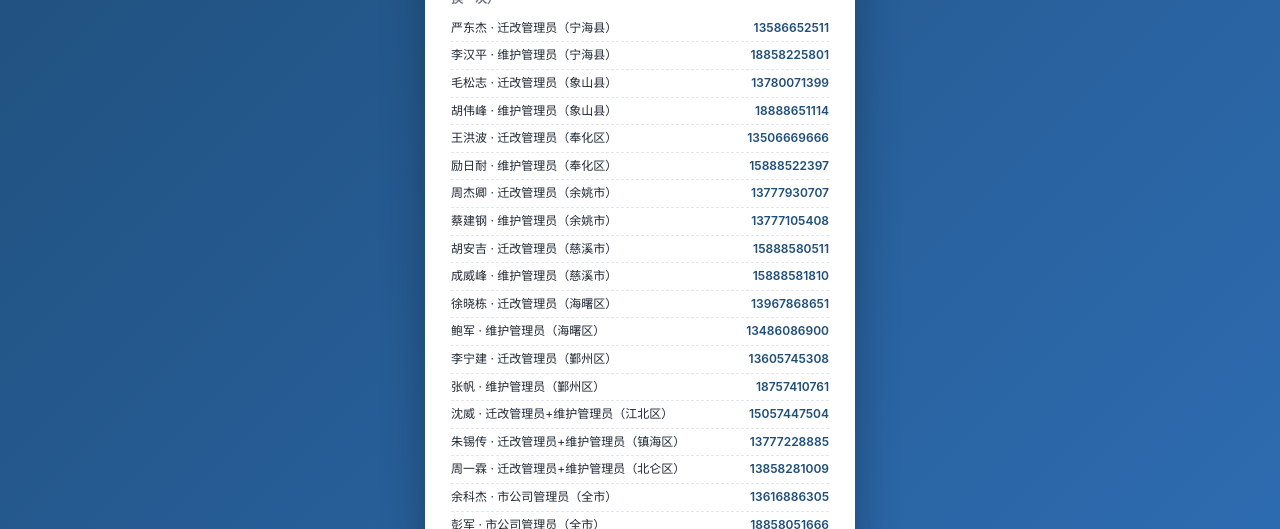
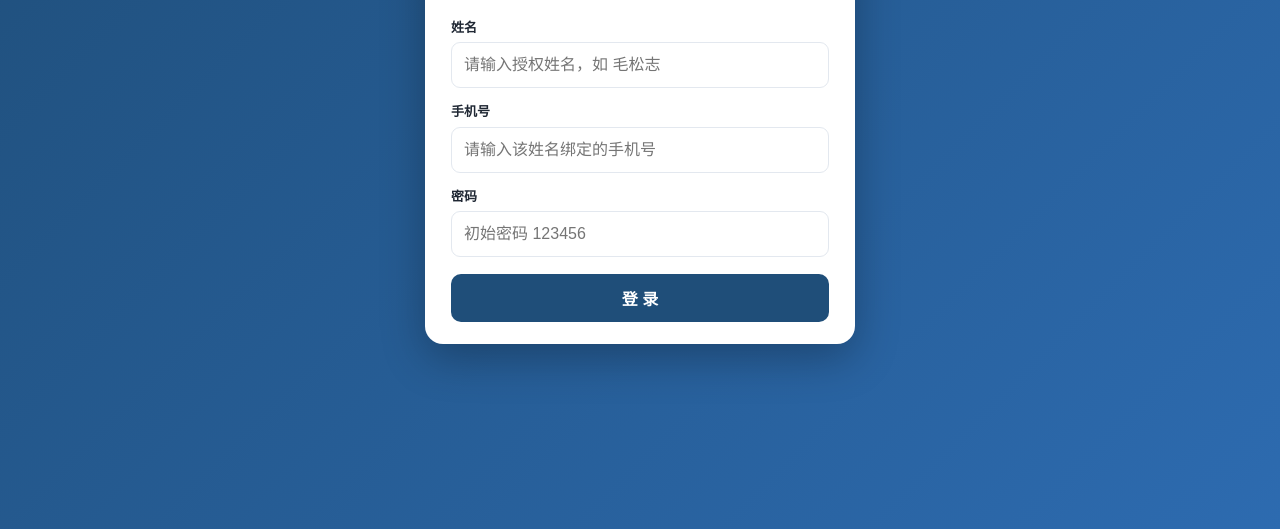
Before and after one commit to X-man1988/X-man1988.github.io, a plain HTML site: page cable/index.html in a window 1280 px wide. Shown: the part 271-800 px from the top of the page. Drawn offline with Linux system fonts and the light colour scheme.

Commit message:
登录界面移除授权人员名单展示

```diff
--- a/cable/index.html
+++ b/cable/index.html
@@ -188,10 +188,6 @@ tr:nth-child(even) td{background:#fafbfd}
 .login-card input{width:100%;font-size:16px;padding:11px 12px;border:1px solid var(--line);border-radius:9px;min-height:46px}
 .btn-login{width:100%;min-height:48px;font-size:16px;border:none;border-radius:10px;background:var(--primary);color:#fff;font-weight:700;cursor:pointer;margin-top:4px}
 .btn-login:hover{background:#2d6bb0}
-.auth-list{margin-top:20px;border-top:1px solid var(--line);padding-top:12px}
-.auth-list h3{font-size:12px;color:var(--muted);margin:0 0 6px;font-weight:700}
-.auth-item{display:flex;justify-content:space-between;gap:8px;font-size:12px;padding:4px 0;border-bottom:1px dashed var(--line)}
-.auth-item span:last-child{color:var(--primary);font-weight:600;white-space:nowrap}
 </style>
 </head>
 <body>
@@ -205,10 +201,6 @@ tr:nth-child(even) td{background:#fafbfd}
     <div class="row"><label>手机号</label><input id="loginPhone" type="tel" inputmode="numeric" maxlength="11" placeholder="请输入该姓名绑定的手机号" autocomplete="off"></div>
     <div class="row"><label>密码</label><input id="loginPwd" type="password" placeholder="初始密码 123456" autocomplete="current-password"></div>
     <button class="btn-login" onclick="doLogin()">登 录</button>
-    <div class="auth-list">
-      <h3>授权人员名单（初始密码 123456，登录后可自行修改，每 30 天需更换一次）</h3>
-      <div id="authList"></div>
-    </div>
   </div>
 </div>
 
@@ -797,10 +789,6 @@ function pwdExpired(rec){
   if(!rec||!rec.updatedAt)return true;
   return (Date.now()-new Date(rec.updatedAt).getTime())/86400000>=PWD_EXPIRE_DAYS;
 }
-function renderAuthList(){
-  const box=document.getElementById('authList');
-  box.innerHTML=USERS.map(u=>`<div class="auth-item"><span>${esc(u.name)} · ${roleName(u)}（${esc(u.county)}）</span><span>${esc(u.phone)}</span></div>`).join('');
-}
 function normalizePhone(p){return String(p||'').replace(/[\s-]/g,'')}
 // 手机号一致性：完整号码精确比对；掩码号码（含*）做脱敏比对（前3后4）
 function phoneMatch(input,stored){
@@ -1190,7 +1178,6 @@ function clearSample(){
    ============================================================ */
 function init(){
   DB=loadDB();
-  renderAuthList();
   document.getElementById('f_applicant').addEventListener('change',e=>onApplicantChange(e.target.value));
   const sid=localStorage.getItem(SESSION_KEY);
   const sessionUser=sid&&USERS.find(u=>u.id===sid);
```
